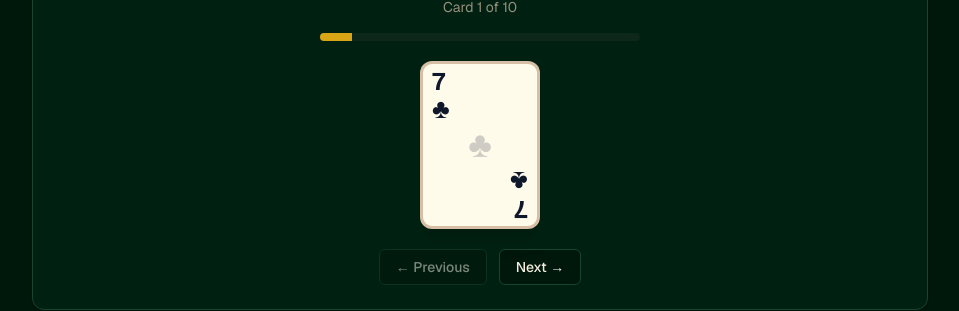
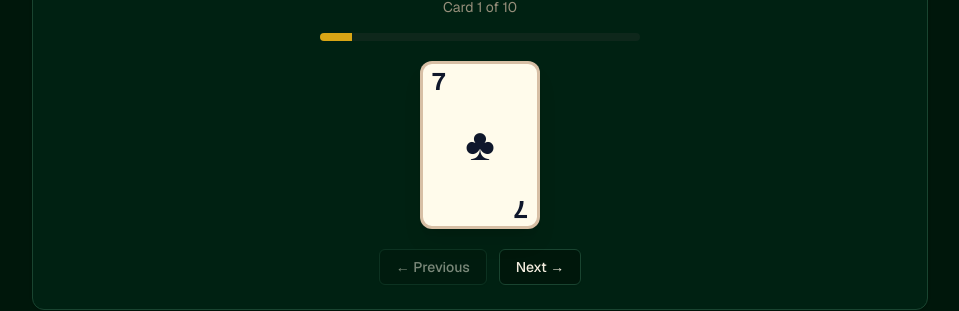
Before and after one commit to brainless066/v0-memorizing-card-game, a Next.js app: page / in a window 1280 px wide. Both pictures are taken after a click on the button "Start Game". Shown: the part 180-491 px from the top of the page, without its empty margins (160-1119 px from the left). Built offline with nearby package versions, Linux system fonts and the light colour scheme.

Commit message:
feat: update rank display with larger center suit
Remove suit symbols from corners and enhance center suit.

Co-authored-by: Kwon, HyukJoon <78183844+brainless066@users.noreply.github.com>

```diff
--- a/components/playing-card.tsx
+++ b/components/playing-card.tsx
@@ -58,18 +58,16 @@ export function PlayingCard({ card, size = "md", className, showBack = false }:
       )}
     >
       {/* Top-left corner */}
-      <div className="absolute top-1 left-1.5 flex flex-col items-start leading-none">
+      <div className="absolute top-1 left-1.5 leading-none">
         <span className="font-bold">{card.rank}</span>
-        <span className="text-lg -mt-1">{card.suit}</span>
       </div>
-      {/* Center suit watermark */}
+      {/* Center suit */}
       <div className="absolute inset-0 flex items-center justify-center pointer-events-none">
-        <span className="text-2xl opacity-20">{card.suit}</span>
+        <span className="text-3xl font-bold">{card.suit}</span>
       </div>
       {/* Bottom-right corner (upside down) */}
-      <div className="absolute bottom-1 right-1.5 flex flex-col items-start leading-none rotate-180">
+      <div className="absolute bottom-1 right-1.5 leading-none rotate-180">
         <span className="font-bold">{card.rank}</span>
-        <span className="text-lg -mt-1">{card.suit}</span>
       </div>
     </div>
   )
```
